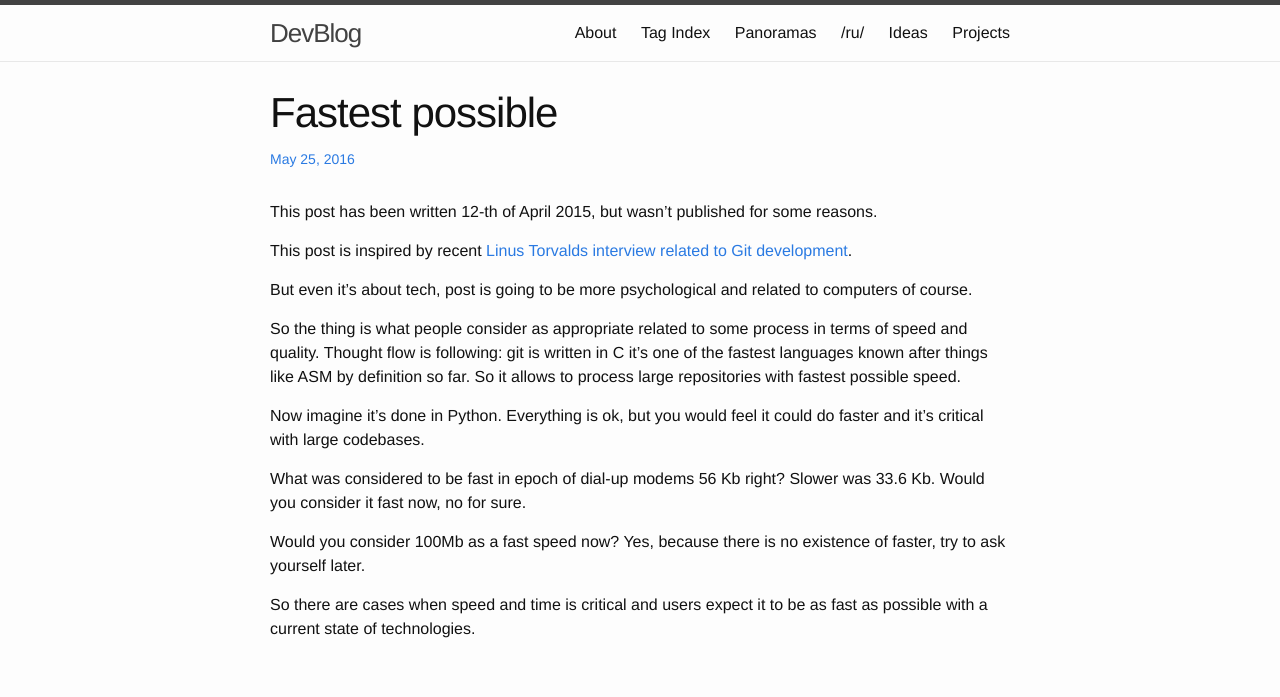
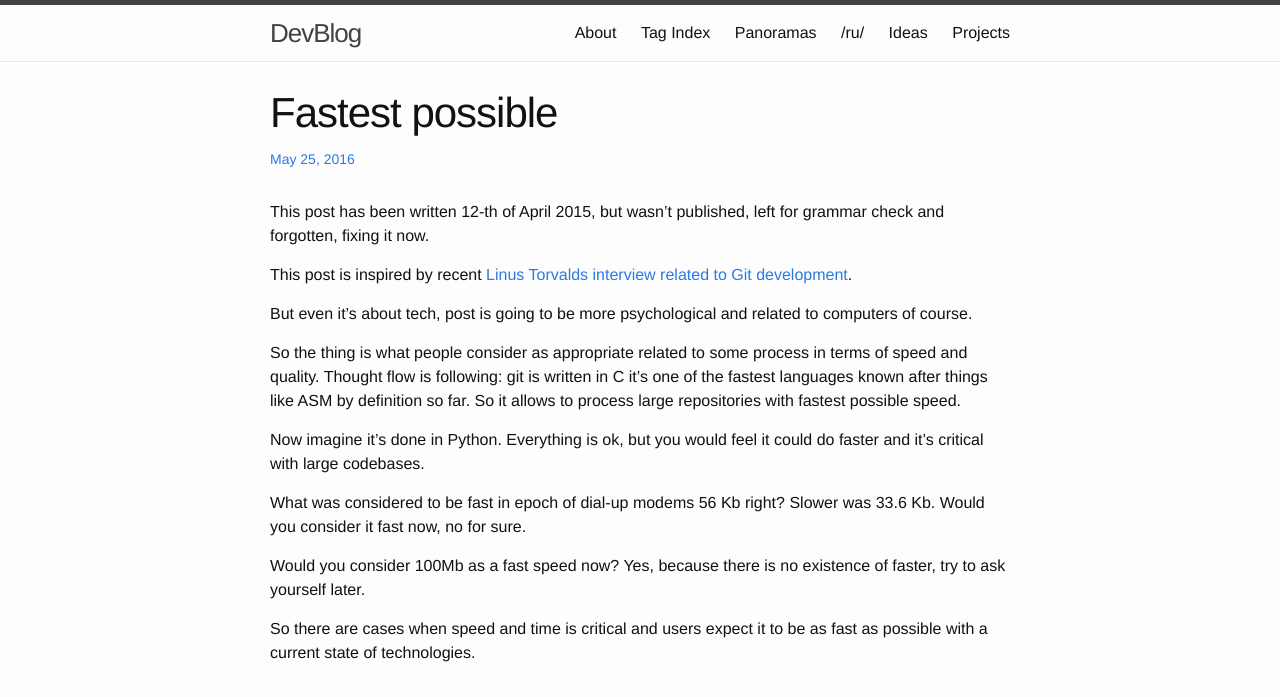
Before and after one commit to famer/blog, a Jekyll site: the page built from _posts/2016-05-25-fastest-possible.md, in a window 1280 px wide, cut to the strip 0-697 px from the top of the page. Built offline with Jekyll 4.4.1, drawn with Linux system fonts in a browser that asks for light colours.

Commit message:
addition to the preface for fastest possible post

```diff
--- a/_posts/2016-05-25-fastest-possible.md
+++ b/_posts/2016-05-25-fastest-possible.md
@@ -2,7 +2,7 @@
 title: Fastest possible
 ---
 
-This post has been written 12-th of April 2015, but wasn't published for some reasons.
+This post has been written 12-th of April 2015, but wasn't published, left for grammar check and forgotten, fixing it now.
 
 This post is inspired by recent [Linus Torvalds interview related to Git development](http://www.linux.com/news/featured-blogs/185-jennifer-cloer/821541-10-years-of-git-an-interview-with-git-creator-linus-torvalds).
 
```
